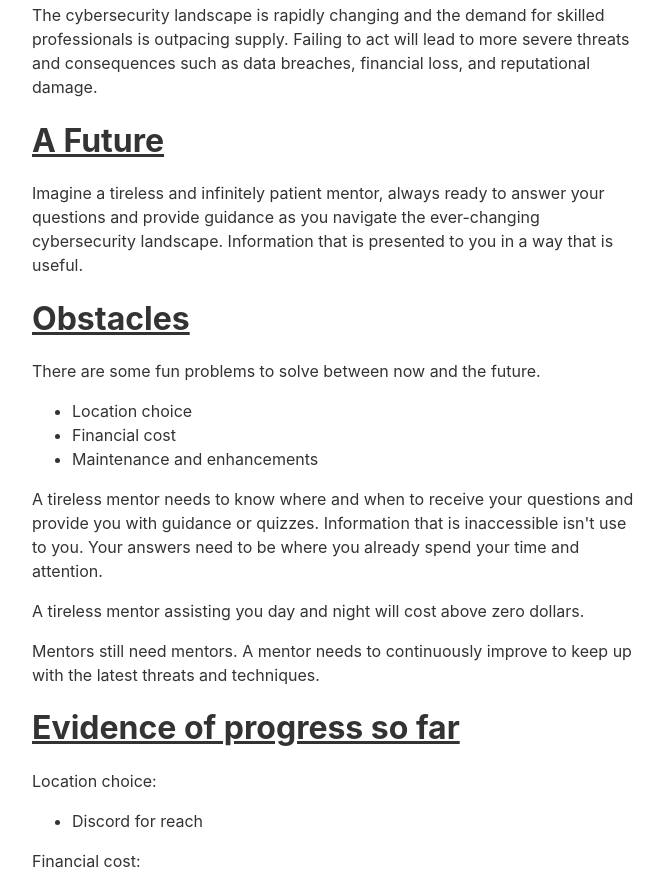
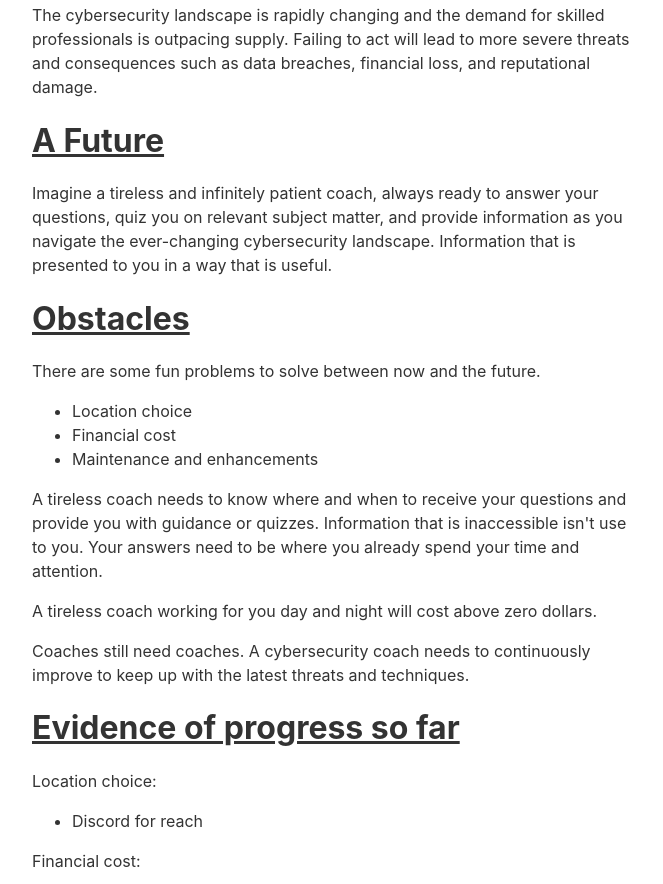
Before and after one commit to 1NF053C/op, an Eleventy site: page packages/blog/src/posts/post.4.ai-cybersecurity-assistant.md in a window 1280 px wide. Shown: the part 453-1337 px from the top of the page, without its empty margins (304-967 px from the left). Built offline with nearby package versions, Linux system fonts and the light colour scheme; Eleventy itself is replaced by a stand-in of ours; files that its build step writes are made by us from their sources.

Commit message:
update post 4

```diff
--- a/packages/blog/src/posts/post.4.ai-cybersecurity-assistant.md
+++ b/packages/blog/src/posts/post.4.ai-cybersecurity-assistant.md
@@ -21,7 +21,7 @@ The cybersecurity landscape is rapidly changing and the demand for skilled profe
 
 # <u>A Future</u>
 
-Imagine a tireless and infinitely patient mentor, always ready to answer your questions and provide guidance as you navigate the ever-changing cybersecurity landscape. Information that is presented to you in a way that is useful.
+Imagine a tireless and infinitely patient coach, always ready to answer your questions, quiz you on relevant subject matter, and provide information as you navigate the ever-changing cybersecurity landscape. Information that is presented to you in a way that is useful.
 
 # <u>Obstacles</u>
 
@@ -31,11 +31,11 @@ There are some fun problems to solve between now and the future.
 - Financial cost
 - Maintenance and enhancements
 
-A tireless mentor needs to know where and when to receive your questions and provide you with guidance or quizzes. Information that is inaccessible isn't use to you. Your answers need to be where you already spend your time and attention.
+A tireless coach needs to know where and when to receive your questions and provide you with guidance or quizzes. Information that is inaccessible isn't use to you. Your answers need to be where you already spend your time and attention.
 
-A tireless mentor assisting you day and night will cost above zero dollars.
+A tireless coach working for you day and night will cost above zero dollars.
 
-Mentors still need mentors. A mentor needs to continuously improve to keep up with the latest threats and techniques.
+Coaches still need coaches. A cybersecurity coach needs to continuously improve to keep up with the latest threats and techniques.
 
 # <u>Evidence of progress so far</u>
 
```
